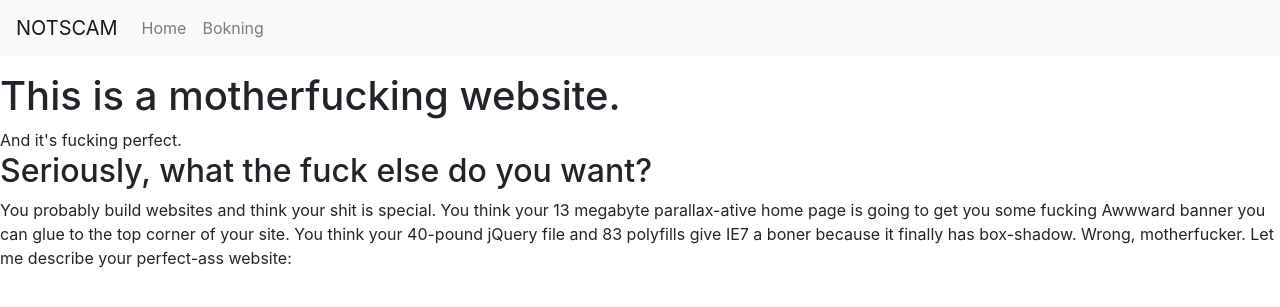
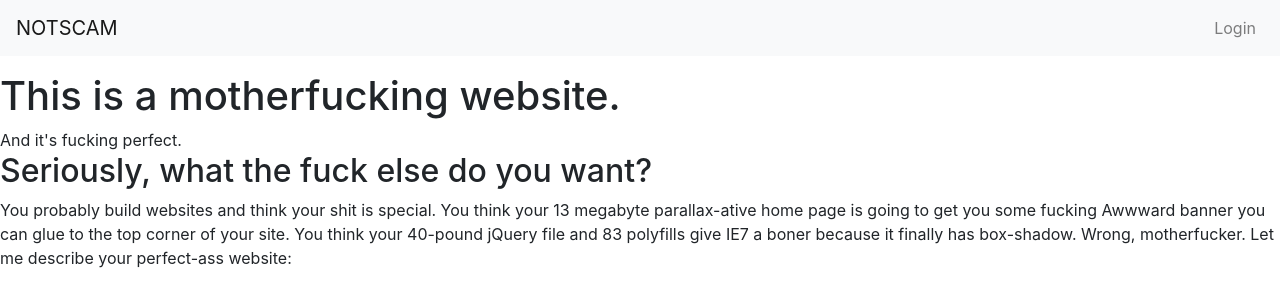
Before and after one commit to Alvarsson/notshadynotscamonlinestore, a Flask app: page / in a window 1280 px wide. Shown: the top 307 px of the page. Run offline with Flask 2, Linux system fonts and the light colour scheme; some libraries are stand-ins or nearby versions.

Commit message:
updated navbar

```diff
--- a/templates/public_template.html
+++ b/templates/public_template.html
@@ -22,12 +22,9 @@
   </button>
 
   <div class="collapse navbar-collapse" id="navbarNav">
-    <ul class="navbar-nav">
+    <ul class="navbar-nav ml-auto">
         <li class="nav-item">
-            <a class="nav-link" href="/home">Home</a>
-        </li>
-        <li class="nav-item">
-            <a class="nav-link" href="/bokning">Bokning</a>
+            <a class="nav-link"{% if logged_in %} href="/logout">Logout{% else %} href="/login">Login{% endif %}</a>
         </li>
     </ul>
   </div>
```
